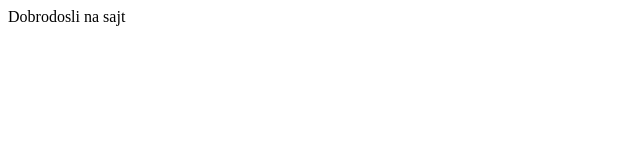
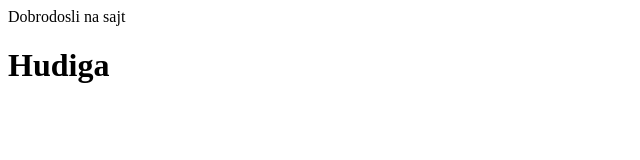
Before and after one commit to Hudiga1337/front-end-development, a plain HTML site: page index.html in a window 1280 px wide. Shown: the whole page, without its empty margins (0-640 px from the left). Drawn offline with Linux system fonts and the light colour scheme.

Commit message:
Initial Commit

```diff
--- a/index.html
+++ b/index.html
@@ -1 +1,2 @@
 <p>Dobrodosli na sajt</p>
+<h1>Hudiga</h1>
```
